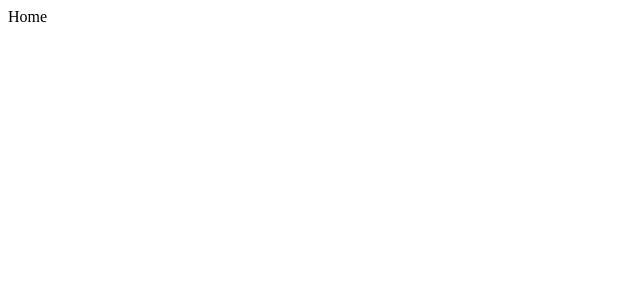
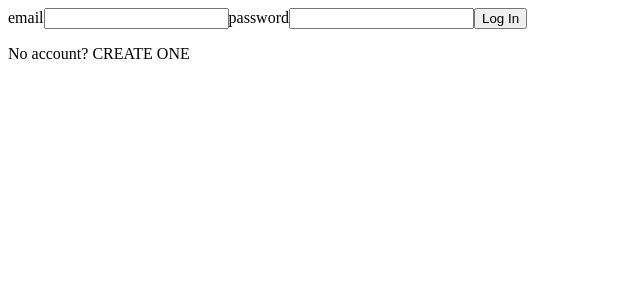
Before and after one commit to rramirez216/ProfilePortal, a React app in the folder front-end/profile-portal/: page / in a window 1280 px wide. Shown: the top 300 px of the page, without its empty margins (0-640 px from the left). Built offline with nearby package versions, Linux system fonts and the light colour scheme; the HTML template or start-up script is replaced by a standard one.

Commit message:
changes made

```diff
--- /dev/null
+++ b/front-end/profile-portal/src/Components/Form.jsx
@@ -0,0 +1,18 @@
+import React from 'react'
+
+function Form() {
+  return (
+    <form>
+      <label htmlFor=''>email</label>
+      <input type='text' />
+      <label htmlFor=''>password</label>
+      <input type='text' />
+      <button>Log In</button>
+      <p>
+        No account? <span>CREATE ONE</span>
+      </p>
+    </form>
+  )
+}
+
+export default Form
--- a/front-end/profile-portal/src/Pages/Home.jsx
+++ b/front-end/profile-portal/src/Pages/Home.jsx
@@ -1,7 +1,12 @@
 import React from 'react'
+import Form from '../Components/Form'
 
 function Home() {
-  return <div>Home</div>
+  return (
+    <div>
+      <Form />
+    </div>
+  )
 }
 
 export default Home
```
